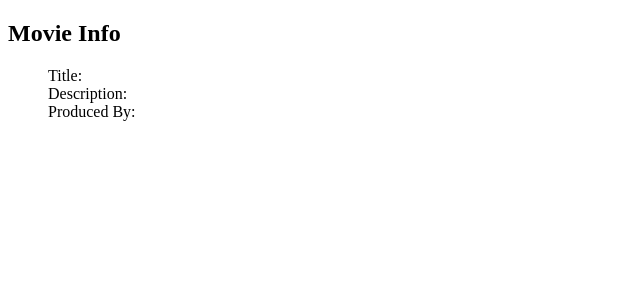
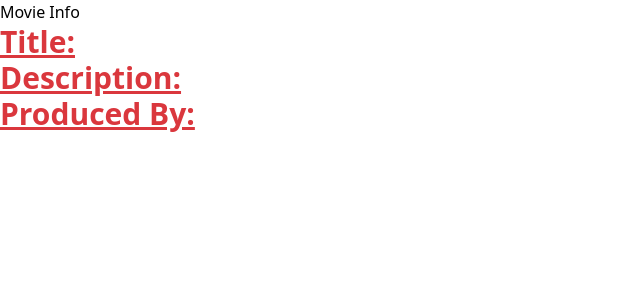
Before and after one commit to SK-Edwards/The-Movie-Blog, a Node server app: page /movies/ in a window 1280 px wide. Shown: the top 300 px of the page, without its empty margins (0-640 px from the left). Run offline with Node 20, Linux system fonts and the light colour scheme; data that the repository does not hold is empty; some libraries are stand-ins or nearby versions.

Commit message:
Added tailwind

```diff
--- a/package.json
+++ b/package.json
@@ -17,5 +17,8 @@
     "express-handlebars": "^7.0.7",
     "mysql2": "^3.3.1",
     "sequelize": "^6.31.1"
+  },
+  "devDependencies": {
+    "tailwindcss": "^3.3.2"
   }
 }
--- /dev/null
+++ b/public/tailwind.config.js
@@ -0,0 +1,9 @@
+tailwind.config = {
+  theme: {
+    extend: {
+      colors: {
+        clifford: '#da373d'
+      }
+    }
+  }
+}
--- a/server.js
+++ b/server.js
@@ -1,5 +1,6 @@
 const express = require('express'); // import express
 const exphbs = require('express-handlebars');
+const path = require('path');
 const sequelize = require('./config/connection');
 const options = require('./seed')
 const routes = require('./controllers');
@@ -15,12 +16,12 @@ app.set('view engine', 'handlebars');
 
 app.use(express.json());
 app.use(express.urlencoded({ extended: true })); // for post requests
-
+app.use(express.static(path.join(__dirname, 'public')));
 
 // localhost:4001/
 app.use('/', routes);
 
  // start the server
-sequelize.sync({force: false}).then(() => {
+sequelize.sync({ force: false }).then(() => {
     app.listen(PORT, () => console.log(`Server running on port ${PORT}`));
   })
--- a/views/layouts/main.handlebars
+++ b/views/layouts/main.handlebars
@@ -6,7 +6,9 @@
     <meta name="viewport" content="width=device-width, initial-scale=1.0">
     <title>Document</title>
 
-    <link rel="stylesheet" type="text/css" href="./style.css">
+    <link rel="stylesheet" type="text/css" href="/style.css">
+    <script src="https://cdn.tailwindcss.com"></script>
+    <script src="/tailwind.config.js"></script>
 </head>
 <body>
     {{!-- The commented section needs to be turned into a navbar --}}
--- a/views/movie-info.handlebars
+++ b/views/movie-info.handlebars
@@ -1,6 +1,6 @@
 <section>
     <h2>Movie Info</h2>
-    <ul style="list-style-type:none;">
+    <ul class="text-3xl font-bold underline text-clifford">
         <li>Title:</li>
         <li>Description:</li>
         <li>Produced By:</li>
```
Also changed, not shown: 1 other file.
